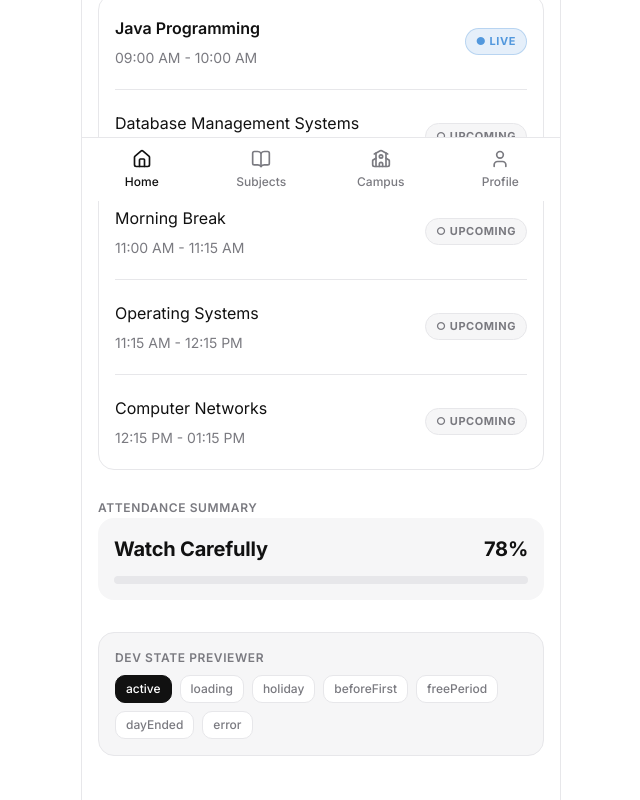
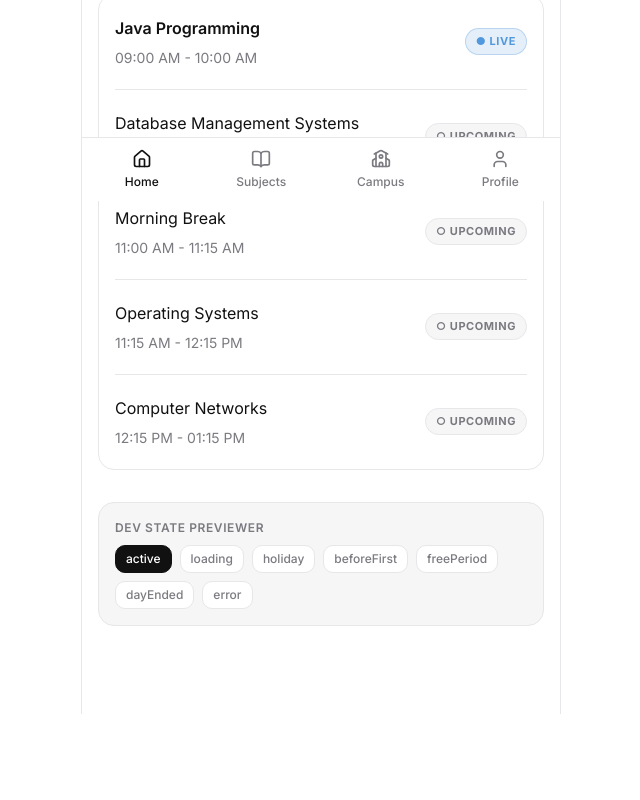
Before and after one commit to liyan-nk/kairo, a React (Vite) app in the folder frontend/: page / in a window 1280 px wide. Shown: the part 599-1399 px from the top of the page, without its empty margins (319-959 px from the left). After the commit the page ends 1313 px from the top, so only its background shows below. Built offline with nearby package versions, Linux system fonts and the light colour scheme.

Commit message:
refactor: remove overall attendance summary

```diff
--- a/frontend/src/features/today/TodayPage.tsx
+++ b/frontend/src/features/today/TodayPage.tsx
@@ -13,7 +13,6 @@ import TodayEmptyState from './components/TodayEmptyState'
 import CurrentClassCard from './components/CurrentClassCard'
 import NextClassCard from './components/NextClassCard'
 import Timeline from './components/Timeline'
-import AttendanceSummaryCard from './components/AttendanceSummaryCard'
 import { deriveTodayViewModel } from './utils/todayViewModel'
 import { deriveTimetableViewModel } from '../timetable/utils/timetableViewModel'
 
@@ -215,19 +214,6 @@ export const TodayPage: React.FC = () => {
             <Timeline items={liveTimetableVm.timelineItems.length > 0 ? liveTimetableVm.timelineItems : viewModel.timeline} />
           </section>
         )}
-
-        {/* Attendance Summary Section */}
-        {attendanceSummary && (
-          <section className="space-y-2">
-            <Typography variant="micro" color="secondary" weight="semibold" className="uppercase tracking-wider">
-              Attendance Summary
-            </Typography>
-            <AttendanceSummaryCard
-              status={attendanceSummary.status}
-              percentage={attendanceSummary.percentage}
-            />
-          </section>
-        )}
       </div>
 
       {/* Dev-only Switcher Panel for testing state layouts */}
```
